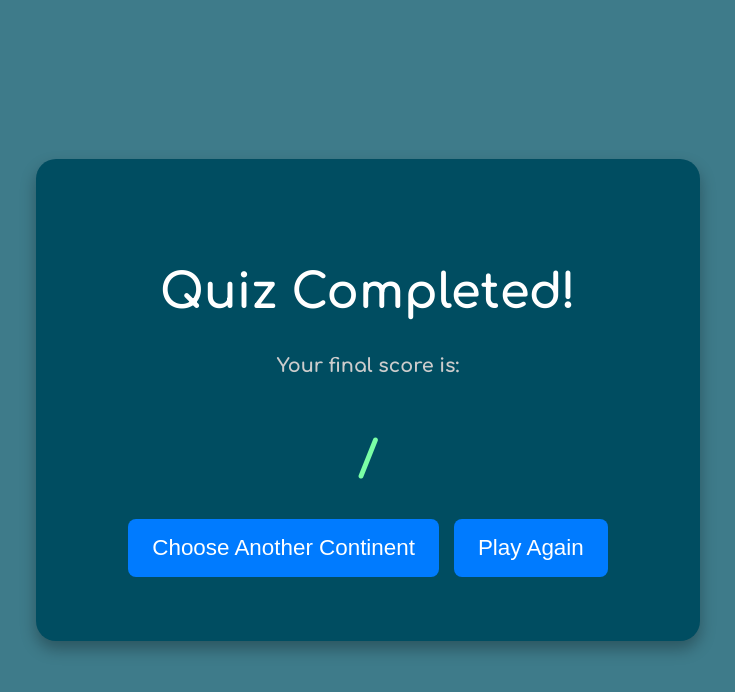
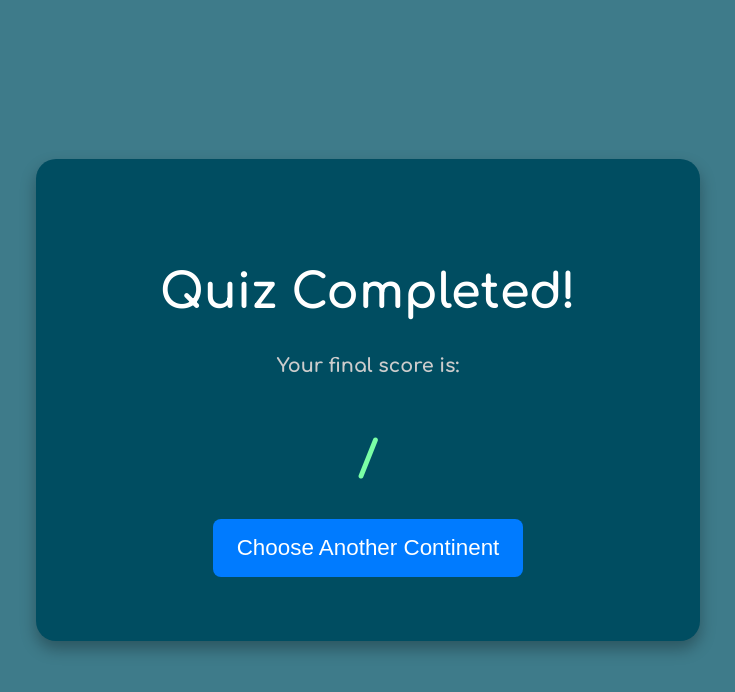
Before and after one commit to NikosMple/Capital-Quiz-Game, a React (Create React App) app in the folder frontend/: page /score in a window 1280 px wide. Shown: the top 692 px of the page, without its empty margins (272-1007 px from the left). Built offline with nearby package versions, Linux system fonts and the light colour scheme; a web font is replaced by a local one.

Commit message:
Cancel Play Again Button

```diff
--- a/frontend/src/components/Score.jsx
+++ b/frontend/src/components/Score.jsx
@@ -24,11 +24,6 @@ const Score = ({ score, total }) => {
         <button className='choose-button' onClick={() => navigate('/choose-continent')}>
           Choose Another Continent
         </button>
-
-        <button className='choose-button' onClick={() => window.location.reload()}>
-          Play Again
-        </button>
-
       </div>
     </div>
   );
```
